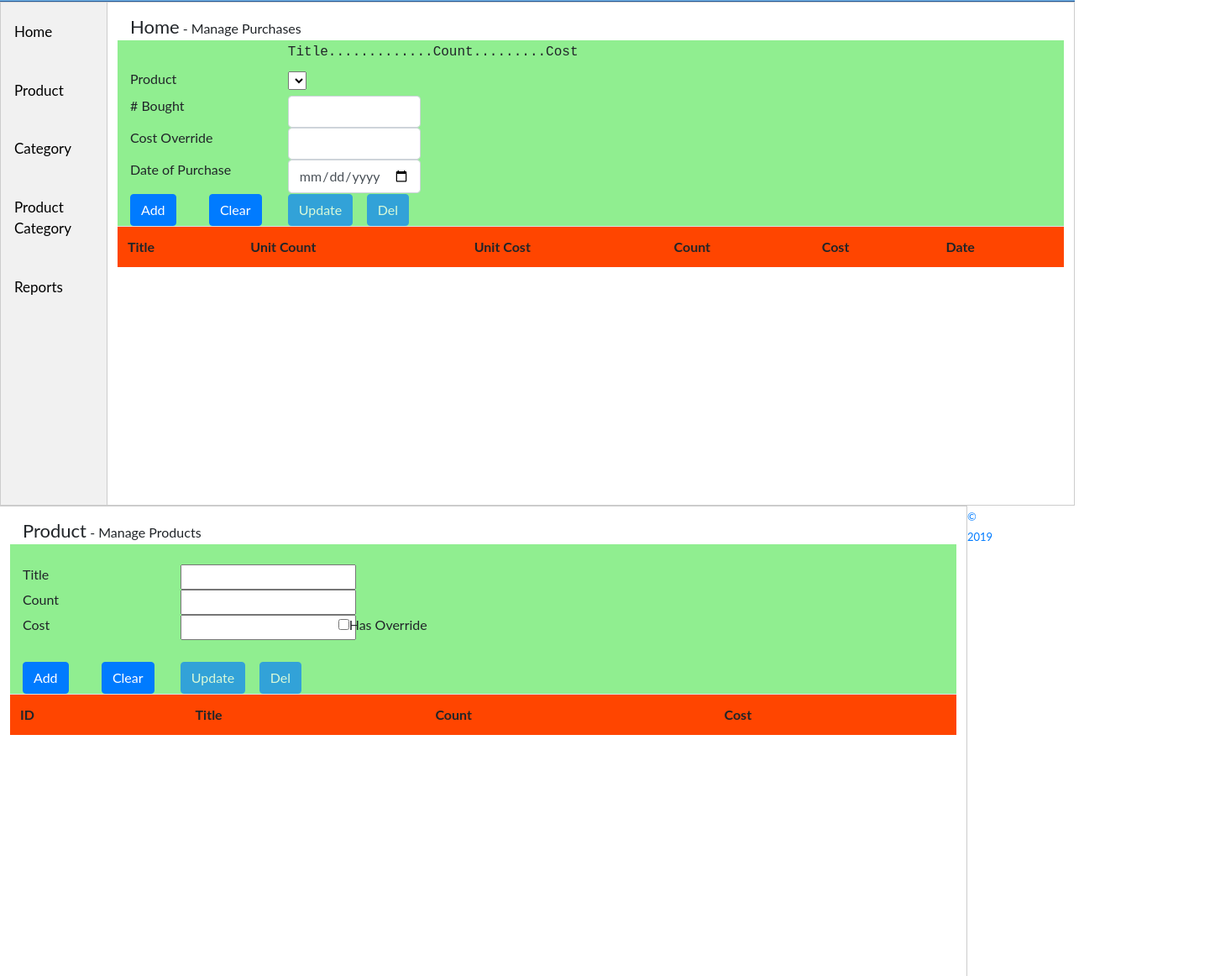
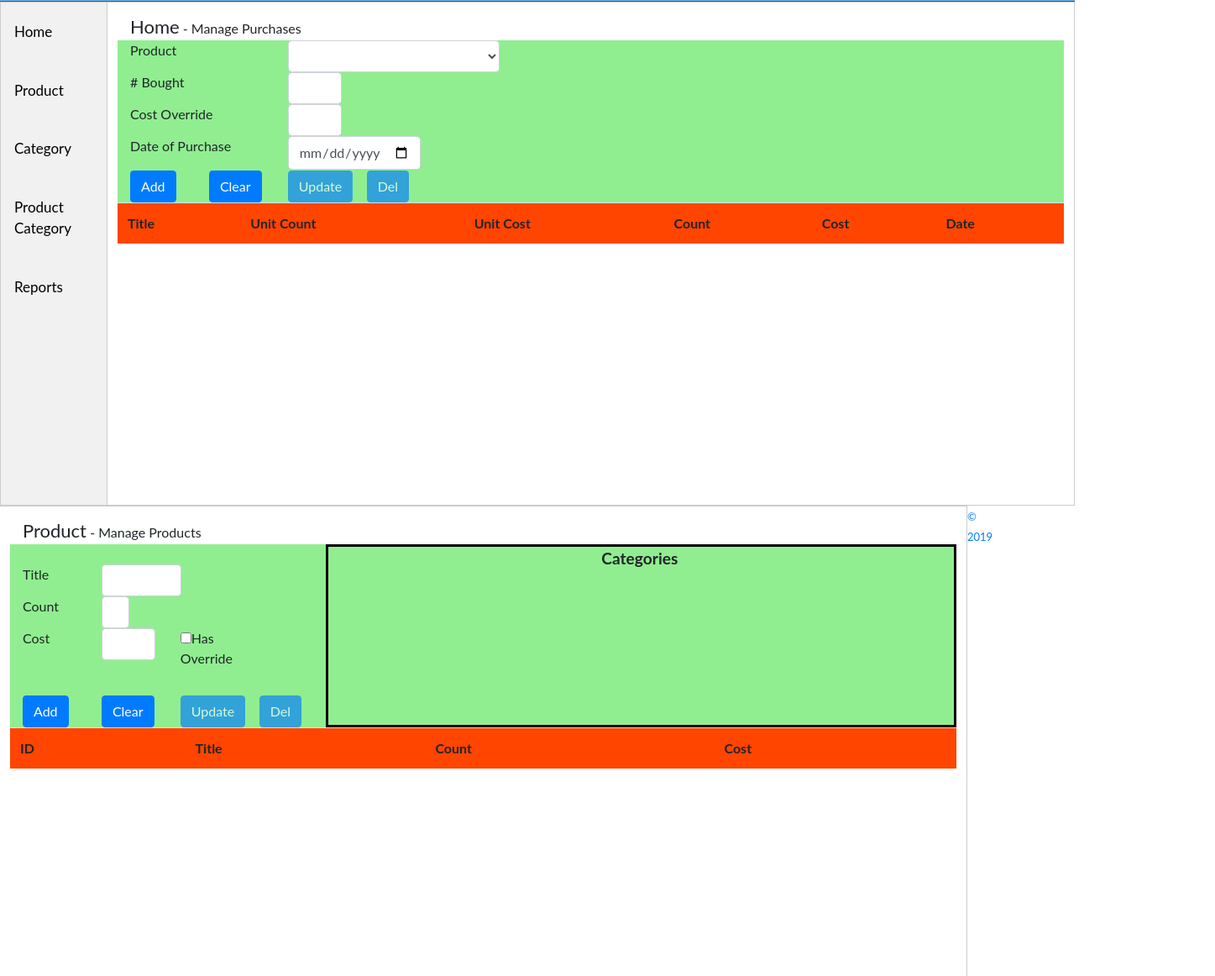
Before and after one commit to jschuebel/familybudgetplanner, a website: page public/index.html in a window 1280 px wide. Shown: the part 156-1318 px from the top of the page at 84% size, 1447 px wide, since content can reach past the window. Drawn offline with nearby package versions, Linux system fonts and the light colour scheme; no server answers.

Commit message:
style control cat radio product

```diff
--- a/public/Product/Product-ui.js
+++ b/public/Product/Product-ui.js
@@ -112,7 +112,7 @@ $('#btnAddProduct').click(function() {
 
     //******** Refresh Home select
     $("#selHomeProducts").empty();
-    $("#selHomeProducts").append(new Option("............Select Product".padright("........................................."), '-1'));
+    $("#selHomeProducts").append(new Option("Title...............Count...........Cost", '-1'));
 
 
     var vals = SSS.Product.Products();
@@ -123,7 +123,7 @@ $('#btnAddProduct').click(function() {
 
     //******** Refresh Category select
     $("#selCatProducts").empty();
-    $("#selCatProducts").append(new Option("Select Product", "-1"));
+    $("#selCatProducts").append(new Option("<<<Select Product>>>", '-1'));
     var vals = SSS.Product.Products();
     (vals).forEach(element => {
       $("#selCatProducts").append(new Option(element.Title, element.ProductID));
--- a/public/ProductCategory/ProductCategory-ui.js
+++ b/public/ProductCategory/ProductCategory-ui.js
@@ -10,6 +10,9 @@ function RefreshProductCategories(selProductId) {
     var rowcnt=1;
     $("#divCatXrefs").empty();
     var appendEl3 = $(`<div class="row" id='${rowcnt}'></div>`).appendTo("#divCatXrefs");
+
+    $("#divProdCatXrefs").empty();
+    var appendEl4 = $(`<div class="row" id='${rowcnt}'></div>`).appendTo("#divProdCatXrefs");
     (all).forEach(element => {
       let cat =  selected.find(function(cat) {
             return cat.CategoryID==element.CategoryID;
@@ -21,12 +24,15 @@ function RefreshProductCategories(selProductId) {
       else {
         hldcheck="checked";
       }
-      if (colcnt>2) {
-          appendEl3 = $("<div class='row' ></div>").appendTo("#divCatXrefs");
+      if (colcnt>5) {
+        appendEl3 = $("<div class='row' ></div>").appendTo("#divCatXrefs");
+        appendEl4 = $("<div class='row' ></div>").appendTo("#divProdCatXrefs");
+
           rowcnt++;
           colcnt=0;
       }
       $(`<div  class='col-sm-2'><label class='checkbox-inline'><input type='checkbox' name='catgroup' ${hldcheck} id='${element.CategoryID}' />${element.Title}</label></div></div>`).appendTo(appendEl3);
+      $(`<div  class='col-sm-2'><label class='checkbox-inline'><input type='checkbox' name='catgroup' ${hldcheck} id='${element.CategoryID}' />${element.Title}</label></div></div>`).appendTo(appendEl4);
           colcnt++;
 
     });
--- a/public/index.html
+++ b/public/index.html
@@ -18,10 +18,6 @@
 
 body {font-family: "Lato", sans-serif;
   /*  background-color: #e2e2e2; */
-	}
-
-.monoselect {
-    font-family: monospace,monospace;
 	}
 
 
@@ -120,19 +116,16 @@ header {
 
         <div style="background-color: lightgreen;"  class="container-fluid">
             <div class="row">
-                <div class="col-sm-4 offset-sm-2"><label class='monoselect'>Title.............Count.........Cost</label></div>
-            </div>
-            <div class="row">
                 <div class="col-sm-2"><label class="label" >Product</label></div>
-                <div class="col-sm-3"><SELECT class='monoselect' id='selHomeProducts' name='selProcuts' ></SELECT></div>
+                <div class="col-sm-3"><SELECT class="text-monospace form-control" id='selHomeProducts' ></SELECT></div>
             </div>
             <div class="row">
               <div class="col-sm-2"><label class="label" ># Bought</label></div>
-              <div class="col-sm-2"><input id='txtHomeCount' type="text" class="form-control" /></div>
+              <div class="col-sm-1"><input id='txtHomeCount'  type="number" min="1" step="1" class="form-control" /></div>
           </div>
           <div class="row">
             <div class="col-sm-2"><label class="label" >Cost Override</label></div>
-            <div class="col-sm-2"><input id='txtHomeCostOverride' type="text" class="form-control" /></div>
+            <div class="col-sm-1"><input id='txtHomeCostOverride'  type="number" min="0.01" step="1.00" class="form-control" /></div>
         </div>
         <div class="row">
             <div class="col-sm-2"><label class="label" >Date of Purchase</label></div>
@@ -189,29 +182,44 @@ header {
           </div>
 
         <div  style="background-color: lightgreen;"  class="container-fluid">
+
+          <div class="row">
+              <div class="col-sm-4">
                     <div class="row"><div class="col-sm-1">&nbsp;</div></div>
                     <div class="row">
-                <div class="col-sm-2">Title</div>
-                <div class="col-sm-2"><INPUT id='txtAddTitle' name='txtAddTitle' /></div>
+                          <div class="col-sm-3">Title</div>
+                          <div class="col-sm-4"><INPUT id='txtAddTitle' class="form-control" /></div>
                       </div>
                       <div class="row">
-                <div class="col-sm-2">Count</div>
-                <div class="col-sm-2"><INPUT id='txtAddCount' name='txtAddCount' /></div>
+                          <div class="col-sm-3">Count</div>
+                          <div class="col-sm-2"><INPUT id='txtAddCount' type="number" min="1" step="1" class="form-control" name='txtAddCount' /></div>
                       </div>
                       <div class="row">
-                <div class="col-sm-2">Cost</div>
-                <div class="col-sm-2"><INPUT id='txtAddCost' name='txtAddCost' /></div>
-                <div class="col-sm-2">
+                          <div class="col-sm-3">Cost</div>
+                          <div class="col-sm-3"><INPUT id='txtAddCost' type="number" min="0.01" step="1.00" class="form-control" name='txtAddCost' ></input></div>
+                          <div class="col-sm-4">
                             <label class='checkbox-inline'><input type='checkbox' id='prodOverChk' />Has Override</label>
                           </div>
                       </div>
                       <div class="row"><div class="col-sm-1">&nbsp;</div></div>
                       <div class="row">
-                <div class="col-sm-1"><button class="btn btn-primary" id='btnAddProduct' >Add</button></div>
-                <div class="col-sm-1"><button class="btn btn-primary" id='btnClearProduct' >Clear</button></div>
-                <div class="col-sm-1"><button class="btn btn-primary" disabled id='btnUpdateProduct' >Update</button></div>
-                <div class="col-sm-1"><button class="btn btn-primary" disabled id='btnDelProduct' >Del</button></div>
+                          <div class="col-sm-3"><button class="btn btn-primary" id='btnAddProduct' >Add</button></div>
+                          <div class="col-sm-3"><button class="btn btn-primary" id='btnClearProduct' >Clear</button></div>
+                          <div class="col-sm-3"><button class="btn btn-primary" disabled id='btnUpdateProduct' >Update</button></div>
+                          <div class="col-sm-3"><button class="btn btn-primary" disabled id='btnDelProduct' >Del</button></div>
                       </div>
+             </div>
+             <div style="border-color: black;border-style: solid;" class="col-sm-8">
+                <div class="row">
+                    <div class="col-sm-12 offset-sm-5"><label style="font-weight: bold; font-size: larger;">Categories</label></div>
+                </div>
+                <div class="row">
+                    <div class="col-sm-12"><div id='divProdCatXrefs'></div></div>
+                </div>
+             </div>
+          </div>
+
+
         </div>
 
         <div class="table-responsive">
```
Lines whose indentation alone changed are shown as unchanged.
